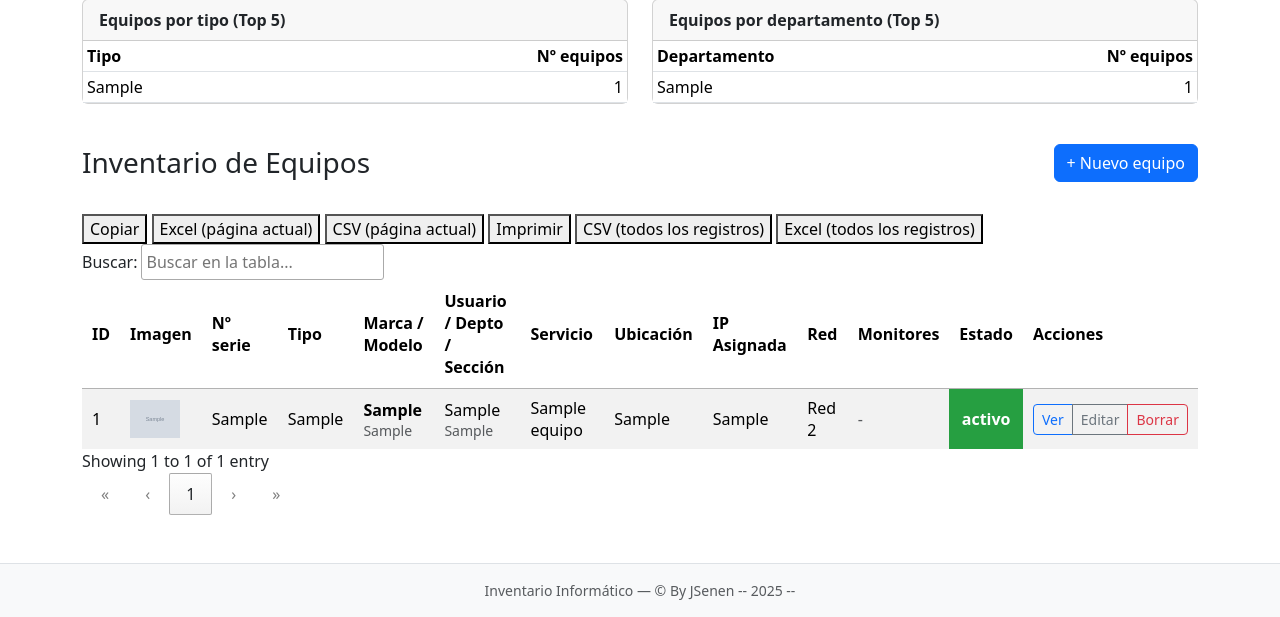
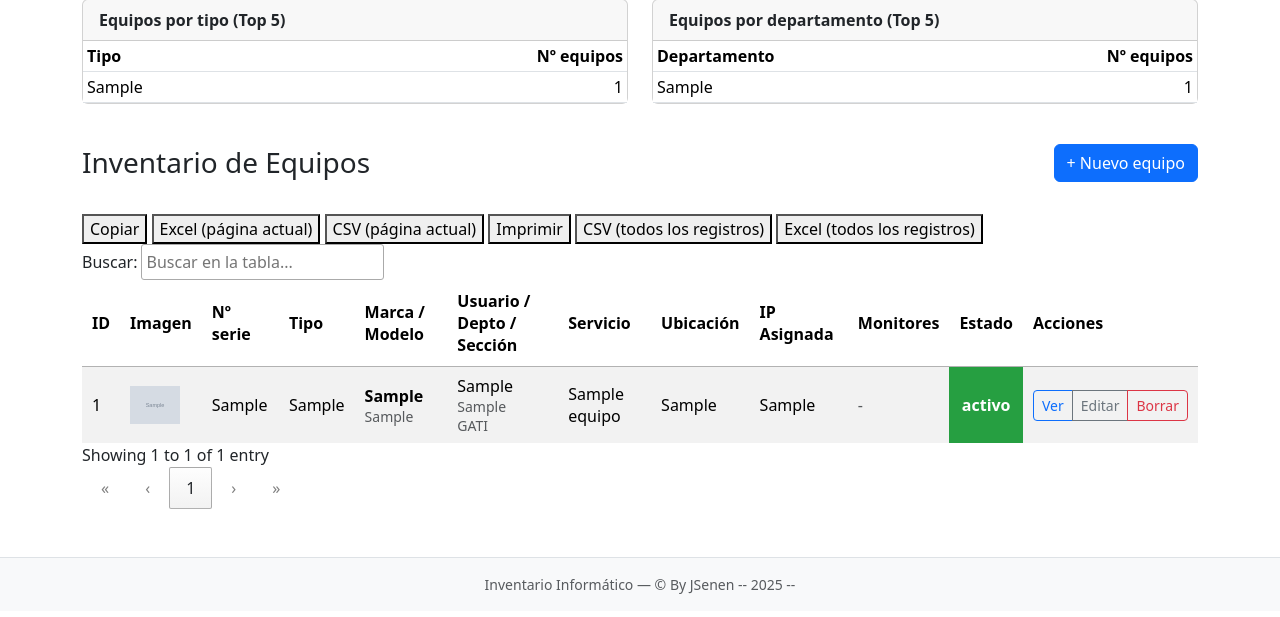
Before and after one commit to JSenen/inventario_it, a PHP site: page / in a window 1280 px wide. Shown: the part 353-970 px from the top of the page. After the commit the page ends 947 px from the top, so only its background shows below. Run offline with PHP 8.4, Linux system fonts and the light colour scheme; the visitor is signed in with stand-in values (Sample User, id 1); data comes from the database, SQL or seed files in the repository; tables that the repository leaves empty hold one stand-in row (values such as "Sample post"); grey boxes marked "Sample" are stand-in pictures; lists and menus that the app fills with data are empty; some libraries are stand-ins or nearby versions.

Commit message:
New order colums datatable equipos

```diff
--- a/web/equipos_data.php
+++ b/web/equipos_data.php
@@ -29,9 +29,9 @@ try {
         6  => 'e.hostname',
         7  => 'e.ubicacion',
         8  => 'ip_principal',    // alias
-        9  => 'r.nombre',        // red
-        10 => 'e.estado',
-        11 => 'e.id',            // acciones
+        //9  => 'r.nombre',        // red
+        9 => 'e.estado',
+        10 => 'e.id',            // acciones
     ];
 
     // TOTAL SIN FILTROS (solo tabla equipos)
@@ -75,7 +75,7 @@ try {
             'e.notas',
             'ip.ip',
             'ip.mac',
-            'r.nombre',
+            //'r.nombre',
         ];
 
         $orParts = [];
@@ -118,6 +118,8 @@ $sqlData = "
         e.*,
         ip.ip     AS ip_principal,
         r.nombre  AS red_nombre,
+        s.nombre AS seccion_nombre,
+
         (
             SELECT COUNT(*)
             FROM pc_monitores pm
@@ -126,6 +128,7 @@ $sqlData = "
     FROM equipos e
     LEFT JOIN ips_equipos ip ON ip.equipo_id = e.id AND ip.es_principal = 1
     LEFT JOIN redes r        ON r.id = ip.red_id
+    LEFT JOIN secciones s    ON s.id = e.seccion_id
     $whereSql
     $orderSql
     LIMIT :start, :length
@@ -158,12 +161,12 @@ $sqlData = "
         $colUsuarioDepto =
             htmlspecialchars($row['usuario_asignado'] ?? '') . '<br>' .
             '<small class="text-muted">' . htmlspecialchars($row['departamento'] ?? '') . '</small>'. '<br>' .
-            '<small class="text-muted">' . htmlspecialchars($row['seccion'] ?? '') . '</small>';
+            '<small class="text-muted">' . htmlspecialchars($row['seccion_nombre'] ?? '') . '</small>';
 
         $colServicio  = htmlspecialchars($row['hostname'] ?? '');
         $colUbicacion = htmlspecialchars($row['ubicacion'] ?? '');
         $colIp        = htmlspecialchars($row['ip_principal'] ?? '');
-        $colRed       = htmlspecialchars($row['red_nombre'] ?? '');
+        //$colRed       = htmlspecialchars($row['red_nombre'] ?? '');
         $colMonitores = '';
 $numMon = (int)($row['num_monitores'] ?? 0);
 
@@ -202,7 +205,7 @@ if (in_array($row['tipo'], ['PC', 'PORTÁTIL', 'PORTATIL'])) {
             $colServicio,
             $colUbicacion,
             $colIp,
-            $colRed,
+            //$colRed,
             $colMonitores,
             $colEstado,
             $colAcciones,
--- a/web/index.php
+++ b/web/index.php
@@ -378,7 +378,7 @@ require_once __DIR__ . '/includes/header.php';
             <th>Servicio</th>
             <th>Ubicación</th>
             <th>IP Asignada</th>
-            <th>Red</th>
+            <!--<th>Red</th>-->
             <th>Monitores</th>
             <th>Estado</th>
             <th style="width: 150px;">Acciones</th>
@@ -474,7 +474,7 @@ $(document).ready(function () {
         autoWidth: false,          // 🔹 que no recalule él los anchos
         scrollX: true,           // 🔹 para tablas anchas
         columnDefs: [
-            { orderable: false, searchable: false, targets: [1, 12] } // imagen y acciones
+            { orderable: false, searchable: false, targets: [1, 11] } // imagen y acciones
         ],
 
         // 👇 AÑADIMOS ESTO
@@ -483,7 +483,7 @@ $(document).ready(function () {
             // ID(0), Imagen(1), Nº serie(2), Tipo(3), Marca(4),
             // Usuario(5), Servicio(6), Ubicación(7),
             // IP principal(8), Red(9), Estado(10), Acciones(11)
-            var indiceEstado = 11;
+            var indiceEstado = 10;
 
             var $celda = $('td:eq(' + indiceEstado + ')', row);
             var estado = $celda.text().toLowerCase().trim();
```
